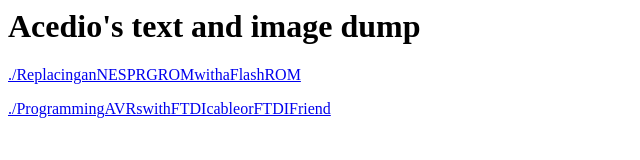
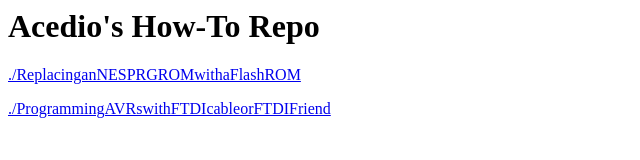
Before and after one commit to Acedio/acedio.github.io, a plain HTML site: page index.html in a window 1280 px wide. Shown: the whole page, without its empty margins (0-640 px from the left). Drawn offline with Linux system fonts and the light colour scheme.

Commit message:
Updating title.

```diff
--- a/index.html
+++ b/index.html
@@ -1,2 +1,2 @@
-<html><head><title>Acedio's text and image dump</title></head><body><h1>Acedio's text and image dump</h1>
+<html><head><title>Acedio's How-To Repo</title></head><body><h1>Acedio's How-To Repo</h1>
 <p><a href='./ReplacinganNESPRGROMwithaFlashROM'>./ReplacinganNESPRGROMwithaFlashROM</a></p><p><a href='./ProgrammingAVRswithFTDIcableorFTDIFriend'>./ProgrammingAVRswithFTDIcableorFTDIFriend</a></p></body></html>
```
Also changed, not shown: 1 other file.
